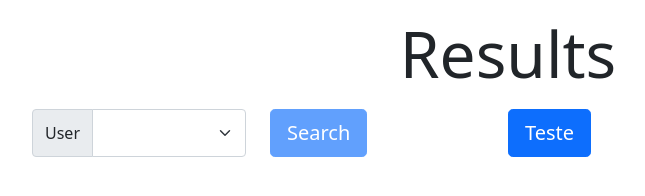
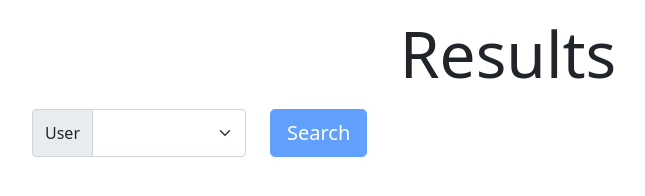
Before and after one commit to jenyfferbarbara/my-robot, a website: page public/status.html in a window 1280 px wide. Shown: the whole page, without its empty margins (132-777 px from the left). Drawn offline with nearby package versions, Linux system fonts and the light colour scheme.

Commit message:
correção rafa 15

```diff
--- a/public/status.html
+++ b/public/status.html
@@ -49,12 +49,6 @@
 						<div>
 							<button type="button" class="btn btn-primary btn-lg" ng-click="getdata()" ng-disabled="myForm.$invalid">
 								Search
-							</button>
-						</div>
-
-						<div>
-							<button type="button" class="btn btn-primary btn-lg" ng-click="getTeste()">
-								Teste
 							</button>
 						</div>
 					</div>
--- a/public/status.js
+++ b/public/status.js
@@ -71,7 +71,7 @@ angular.module('statusApp', [])
 
 			// M15
 			var list_M15 = response.data.filter(function(val) {
-				return val["expiration"] == 5; }, 0)
+				return val["expiration"] == 15; }, 0)
 
 			$scope.rafa_cr7_M15_profit = list_M15.reduce(function(acc, val) {
 				return acc + val["profit"]; }, 0).toFixed(2)
```
